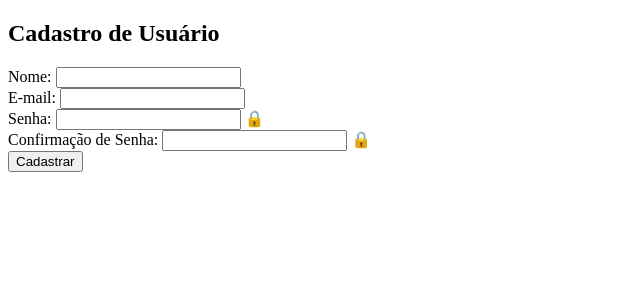
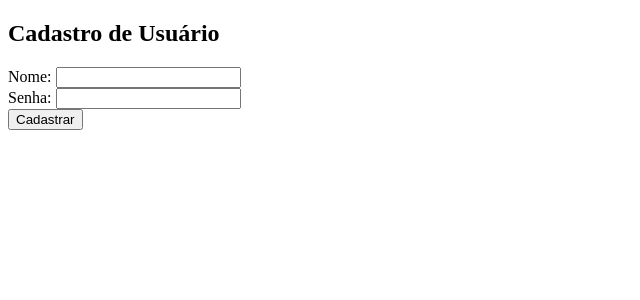
Before and after one commit to ViniBanos/Logica-igor-, a Flask app: page / in a window 1280 px wide. Shown: the top 300 px of the page, without its empty margins (0-640 px from the left). Run offline with Flask 3, Linux system fonts and the light colour scheme.

Commit message:
Update index.html

```diff
--- a/mvc/templates/index.html
+++ b/mvc/templates/index.html
@@ -4,52 +4,24 @@
     <meta charset="UTF-8">
     <meta name="viewport" content="width=device-width, initial-scale=1.0">
     <title>Cadastro de Usuário</title>
-    <link rel="stylesheet" href="style.css">
 </head>
 <body>
     <div class="container">
         <h2>Cadastro de Usuário</h2>
-        <form id="registrationForm" action="/cadastro" method="POST">
+
+        <form id="registrationForm" action="/login" method="POST">
             <div class="form-group">
                 <label for="name">Nome:</label>
                 <input type="text" id="name" name="name" required>
                 <small class="error-message" id="nameError"></small>
             </div>
             <div class="form-group">
-                <label for="email">E-mail:</label>
-                <input type="email" id="email" name="email" required>
-                <small class="error-message" id="emailError"></small>
-            </div>
-            <div class="form-group password-group">
-                <label for="password">Senha:</label>
-                <input type="password" id="password" name="password" required>
-                <span class="toggle-password" onclick="togglePassword('password')">🔒</span>
-                <small class="error-message" id="passwordError"></small>
-            </div>
-            <div class="form-group password-group">
-                <label for="confirmPassword">Confirmação de Senha:</label>
-                <input type="password" id="confirmPassword" name="confirmPassword" required>
-                <span class="toggle-password" onclick="togglePassword('confirmPassword')">🔒</span>
-                <small class="error-message" id="confirmPasswordError"></small>
+                <label for="senha">Senha:</label>
+                <input type="text" id="senha" name="senha" required>
+                <small class="error-message" id="idadeError"></small>
             </div>
             <button type="submit">Cadastrar</button>
         </form>
     </div>
-
-    <script>
-        // Função para mostrar ou ocultar a senha
-        function togglePassword(fieldId) {
-            const passwordField = document.getElementById(fieldId);
-            const toggleIcon = passwordField.nextElementSibling;
-
-            if (passwordField.type === "password") {
-                passwordField.type = "text";
-                toggleIcon.textContent = "🔎";  // Altera o ícone para um lupa aberto
-            } else {
-                passwordField.type = "password";
-                toggleIcon.textContent = "🔒";  // Altera o ícone para um cadeado fechado
-            }
-        }
-    </script>
 </body>
 </html>
```
